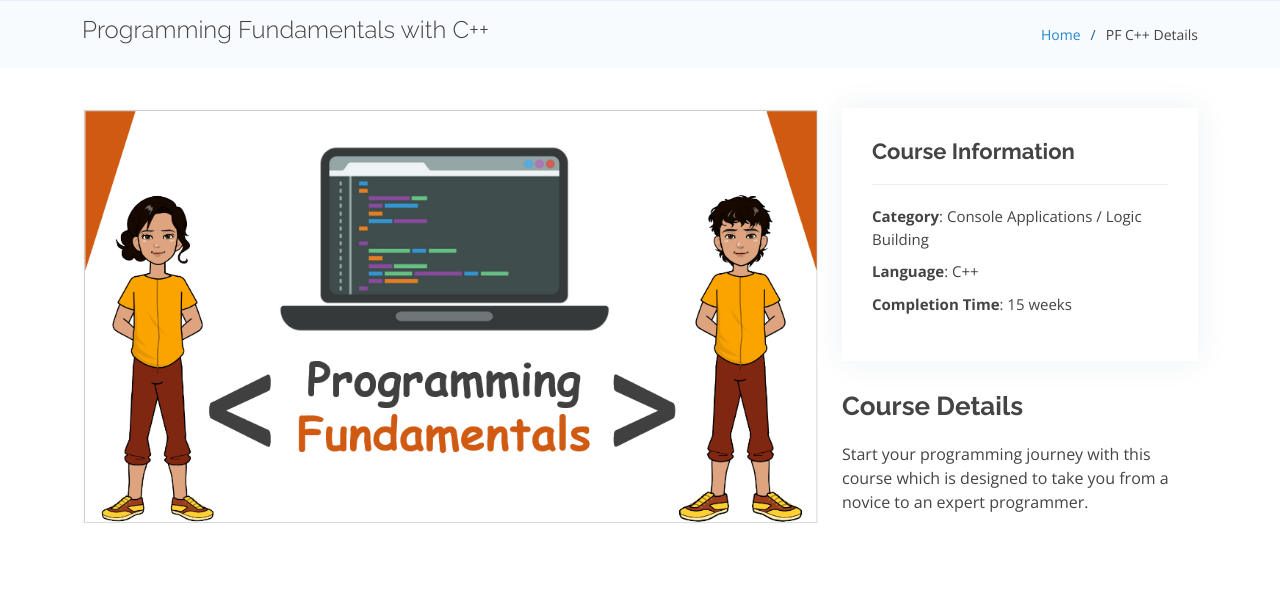
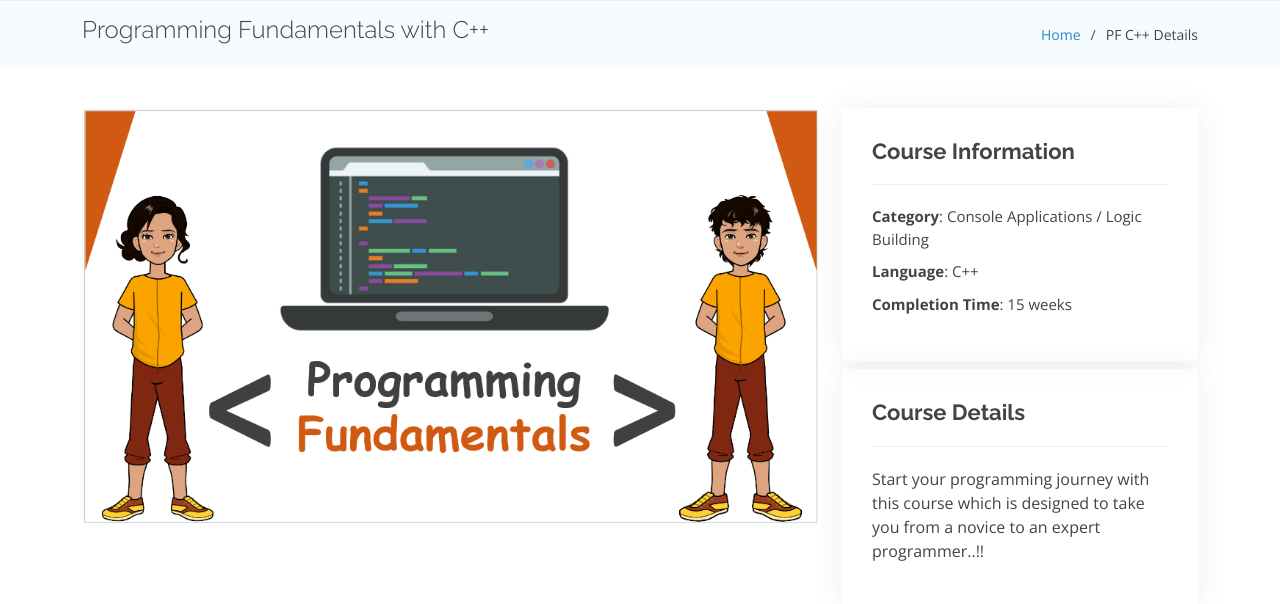
Before and after one commit to codefundamentals/codefundamentals.github.io, a plain HTML site: page pfdetails.html in a window 1280 px wide. Shown: the part 71-675 px from the top of the page. Drawn offline with nearby package versions, Linux system fonts and the light colour scheme.

Commit message:
courseInfo

```diff
--- a/pfdetails.html
+++ b/pfdetails.html
@@ -97,11 +97,11 @@
                 <li><strong>Completion Time</strong>: 15 weeks</li>
               </ul>
             </div>
-            <div class="portfolio-description">
-              <h2>Course Details</h2>
+            <div class="portfolio-info mt-2">
+              <h3>Course Details</h3>
               <p>
                 Start your programming journey with this course which is designed to take you from a novice to an expert
-                programmer.
+                programmer..!!
               </p>
             </div>
           </div>
```
Also changed, not shown: dsdetails.html (+2 -2 lines), pythondetails.html (+2 -2 lines).
